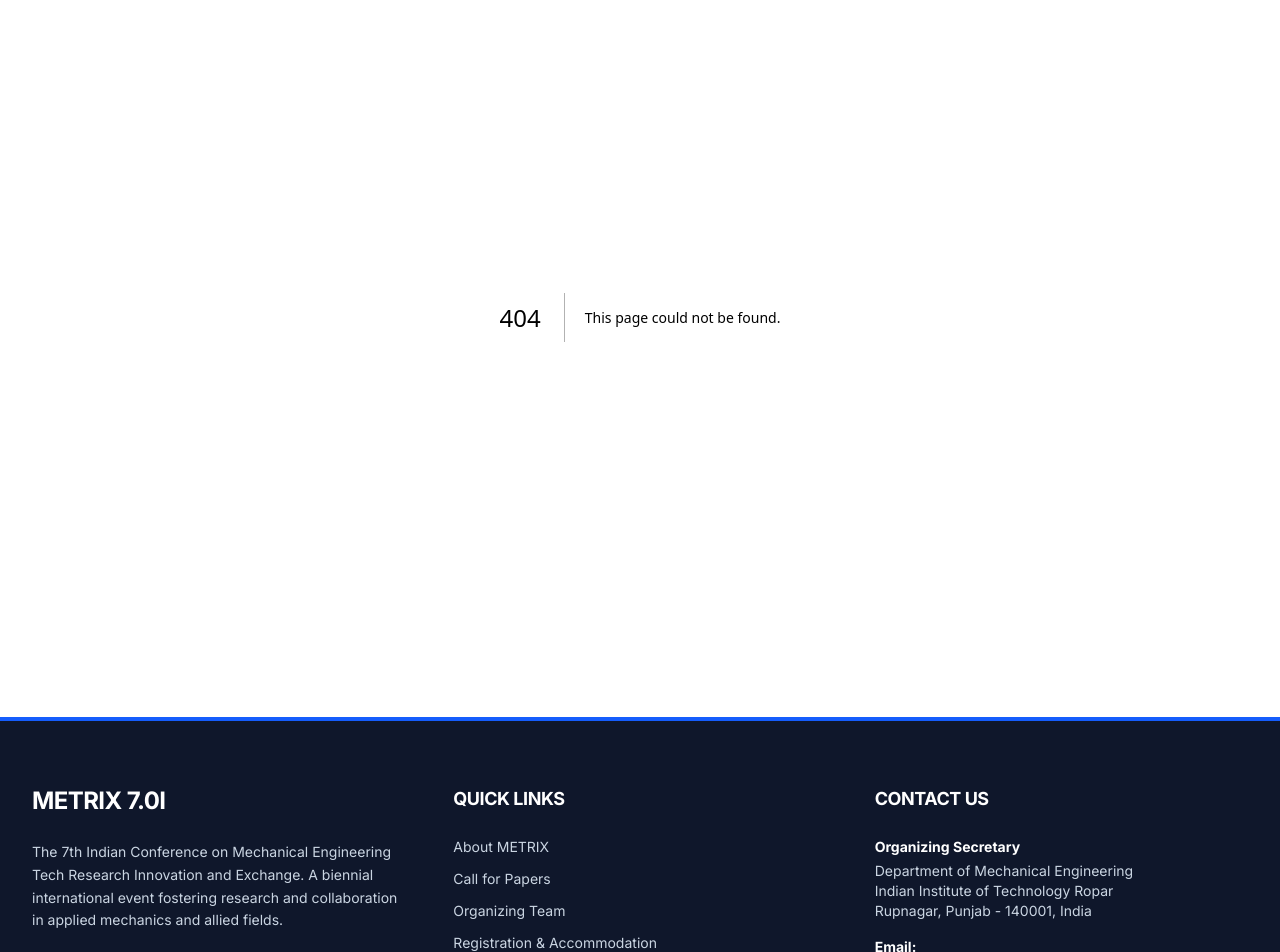
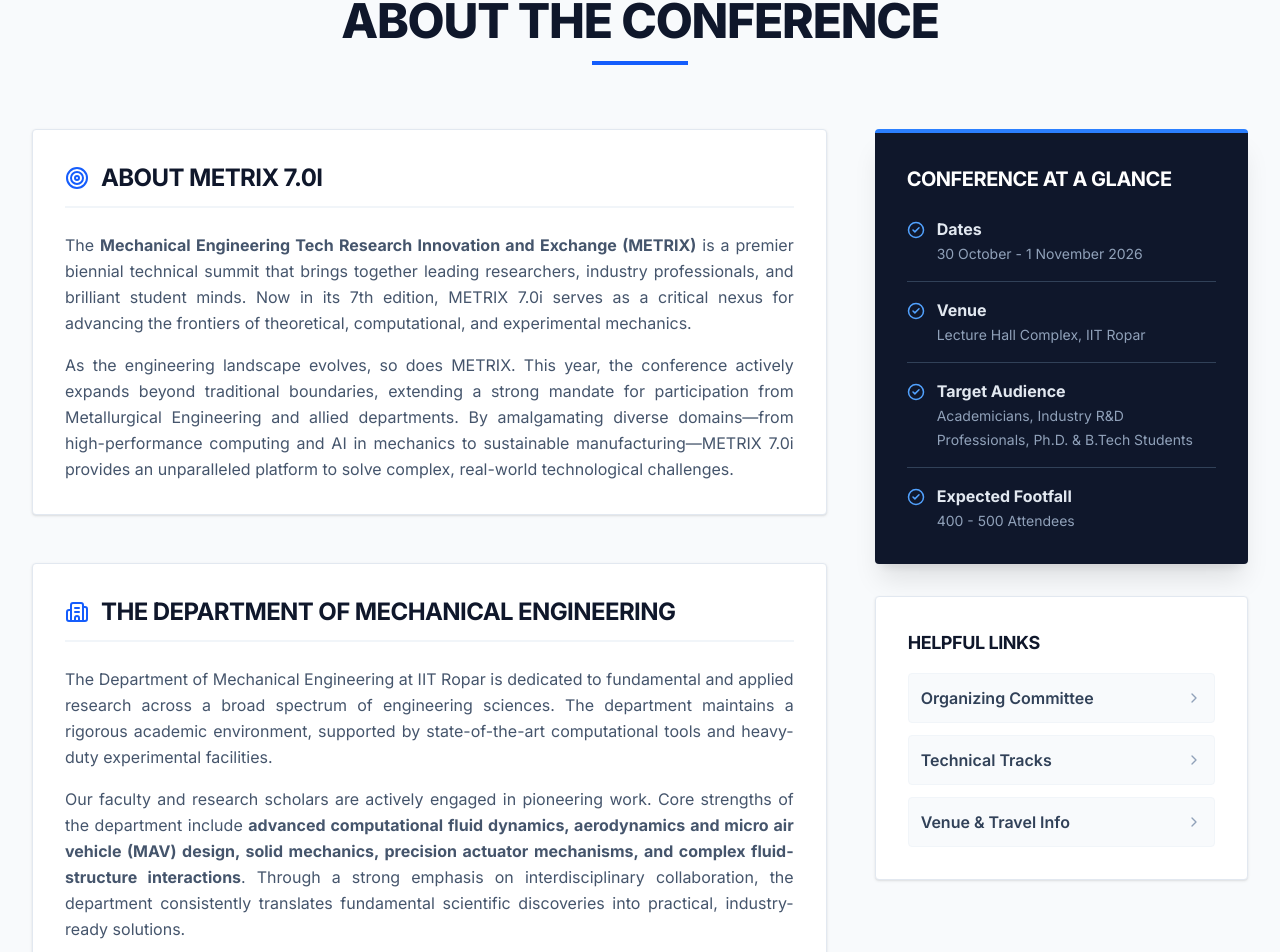
Before and after one commit to harshalokshah/METRIX-7.0, a Next.js app: page /about in a window 1280 px wide. Before the commit this address had no page. Shown: the part 195-1147 px from the top of the page. Built offline with nearby package versions, Linux system fonts and the light colour scheme.

Commit message:
Fixed missing quotation mark in Navbar

```diff
--- /dev/null
+++ b/app/about/page.tsx
@@ -0,0 +1,136 @@
+import { Building2, Target, Globe, BookOpen, ChevronRight, CheckCircle2 } from 'lucide-react';
+import Link from 'next/link';
+
+export default function AboutPage() {
+  return (
+    <div className="bg-slate-50 min-h-screen py-20 px-4 sm:px-6 lg:px-8">
+
+      {/* Page Header */}
+      <div className="max-w-7xl mx-auto mb-16 text-center">
+        <h1 className="text-4xl md:text-5xl font-extrabold text-slate-900 tracking-tight uppercase mb-4">
+          About The Conference
+        </h1>
+        <div className="h-1 w-24 bg-blue-600 mx-auto mb-6"></div>
+      </div>
+
+      <div className="max-w-7xl mx-auto grid grid-cols-1 lg:grid-cols-3 gap-12">
+
+        {/* Left Column: Main Content (Takes up 2/3 of the grid) */}
+        <div className="lg:col-span-2 space-y-12">
+
+          {/* Section 1: About METRIX */}
+          <section className="bg-white p-8 border border-slate-200 shadow-sm rounded-sm">
+            <h2 className="text-2xl font-bold text-slate-900 mb-6 uppercase tracking-tight flex items-center gap-3 border-b-2 border-slate-100 pb-3">
+              <Target className="text-blue-600" />
+              About METRIX 7.0i
+            </h2>
+            <div className="space-y-4 text-slate-600 leading-relaxed text-justify">
+              <p>
+                The <strong>Mechanical Engineering Tech Research Innovation and Exchange (METRIX)</strong> is a premier biennial technical summit that brings together leading researchers, industry professionals, and brilliant student minds. Now in its 7th edition, METRIX 7.0i serves as a critical nexus for advancing the frontiers of theoretical, computational, and experimental mechanics.
+              </p>
+              <p>
+                As the engineering landscape evolves, so does METRIX. This year, the conference actively expands beyond traditional boundaries, extending a strong mandate for participation from Metallurgical Engineering and allied departments. By amalgamating diverse domains—from high-performance computing and AI in mechanics to sustainable manufacturing—METRIX 7.0i provides an unparalleled platform to solve complex, real-world technological challenges.
+              </p>
+            </div>
+          </section>
+
+          {/* Section 2: The Department */}
+          <section className="bg-white p-8 border border-slate-200 shadow-sm rounded-sm">
+            <h2 className="text-2xl font-bold text-slate-900 mb-6 uppercase tracking-tight flex items-center gap-3 border-b-2 border-slate-100 pb-3">
+              <Building2 className="text-blue-600" />
+              The Department of Mechanical Engineering
+            </h2>
+            <div className="space-y-4 text-slate-600 leading-relaxed text-justify">
+              <p>
+                The Department of Mechanical Engineering at IIT Ropar is dedicated to fundamental and applied research across a broad spectrum of engineering sciences. The department maintains a rigorous academic environment, supported by state-of-the-art computational tools and heavy-duty experimental facilities.
+              </p>
+              <p>
+                Our faculty and research scholars are actively engaged in pioneering work. Core strengths of the department include <strong>advanced computational fluid dynamics, aerodynamics and micro air vehicle (MAV) design, solid mechanics, precision actuator mechanisms, and complex fluid-structure interactions</strong>. Through a strong emphasis on interdisciplinary collaboration, the department consistently translates fundamental scientific discoveries into practical, industry-ready solutions.
+              </p>
+            </div>
+          </section>
+
+          {/* Section 3: IIT Ropar */}
+          <section className="bg-white p-8 border border-slate-200 shadow-sm rounded-sm">
+            <h2 className="text-2xl font-bold text-slate-900 mb-6 uppercase tracking-tight flex items-center gap-3 border-b-2 border-slate-100 pb-3">
+              <Globe className="text-blue-600" />
+              About IIT Ropar
+            </h2>
+            <div className="space-y-4 text-slate-600 leading-relaxed text-justify">
+              <p>
+                The Indian Institute of Technology Ropar, established in 2008, is one of the premier institutions set up by the Ministry of Education, Government of India. Renowned for its academic excellence and rigorous research output, IIT Ropar fosters a culture of innovation and interdisciplinary learning.
+              </p>
+              <p>
+                Situated on a sprawling, modern campus along the banks of the Sutlej river, the institute provides an intellectually stimulating atmosphere. As the host of METRIX 7.0i, IIT Ropar offers the ideal setting for the deep, collaborative exchanges that drive global progress in applied mechanics and technology.
+              </p>
+            </div>
+          </section>
+
+        </div>
+
+        {/* Right Column: Sticky Sidebar with Quick Facts (Takes up 1/3 of the grid) */}
+        <div className="lg:col-span-1">
+          <div className="sticky top-32 space-y-8">
+
+            {/* Quick Facts Card */}
+            <div className="bg-slate-900 text-white p-8 shadow-xl border-t-4 border-blue-500 rounded-sm">
+              <h3 className="text-xl font-bold mb-6 uppercase tracking-tight">Conference at a Glance</h3>
+
+              <ul className="space-y-4">
+                <li className="flex items-start gap-3 border-b border-slate-700 pb-4">
+                  <CheckCircle2 className="text-blue-400 mt-1 shrink-0" size={18} />
+                  <div>
+                    <strong className="block text-slate-200">Dates</strong>
+                    <span className="text-sm text-slate-400">30 October - 1 November 2026</span>
+                  </div>
+                </li>
+                <li className="flex items-start gap-3 border-b border-slate-700 pb-4">
+                  <CheckCircle2 className="text-blue-400 mt-1 shrink-0" size={18} />
+                  <div>
+                    <strong className="block text-slate-200">Venue</strong>
+                    <span className="text-sm text-slate-400">Lecture Hall Complex, IIT Ropar</span>
+                  </div>
+                </li>
+                <li className="flex items-start gap-3 border-b border-slate-700 pb-4">
+                  <CheckCircle2 className="text-blue-400 mt-1 shrink-0" size={18} />
+                  <div>
+                    <strong className="block text-slate-200">Target Audience</strong>
+                    <span className="text-sm text-slate-400">Academicians, Industry R&D Professionals, Ph.D. & B.Tech Students</span>
+                  </div>
+                </li>
+                <li className="flex items-start gap-3">
+                  <CheckCircle2 className="text-blue-400 mt-1 shrink-0" size={18} />
+                  <div>
+                    <strong className="block text-slate-200">Expected Footfall</strong>
+                    <span className="text-sm text-slate-400">400 - 500 Attendees</span>
+                  </div>
+                </li>
+              </ul>
+            </div>
+
+            {/* Quick Navigation Card */}
+            <div className="bg-white border border-slate-200 p-8 shadow-sm rounded-sm">
+              <h3 className="text-lg font-bold text-slate-900 mb-4 uppercase tracking-tight">Helpful Links</h3>
+              <div className="space-y-3">
+                <Link href="/committee" className="flex items-center justify-between group p-3 bg-slate-50 hover:bg-blue-50 transition-colors border border-slate-100 rounded">
+                  <span className="font-semibold text-slate-700 group-hover:text-blue-700 transition-colors">Organizing Committee</span>
+                  <ChevronRight size={16} className="text-slate-400 group-hover:text-blue-600" />
+                </Link>
+                <Link href="/tracks" className="flex items-center justify-between group p-3 bg-slate-50 hover:bg-blue-50 transition-colors border border-slate-100 rounded">
+                  <span className="font-semibold text-slate-700 group-hover:text-blue-700 transition-colors">Technical Tracks</span>
+                  <ChevronRight size={16} className="text-slate-400 group-hover:text-blue-600" />
+                </Link>
+                <Link href="/contact" className="flex items-center justify-between group p-3 bg-slate-50 hover:bg-blue-50 transition-colors border border-slate-100 rounded">
+                  <span className="font-semibold text-slate-700 group-hover:text-blue-700 transition-colors">Venue & Travel Info</span>
+                  <ChevronRight size={16} className="text-slate-400 group-hover:text-blue-600" />
+                </Link>
+              </div>
+            </div>
+
+          </div>
+        </div>
+
+      </div>
+    </div>
+  );
+}
```
